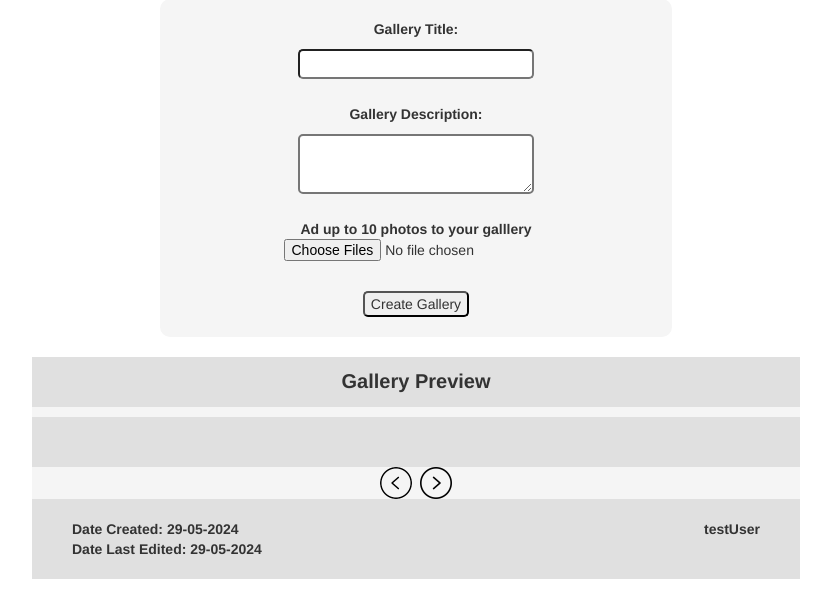
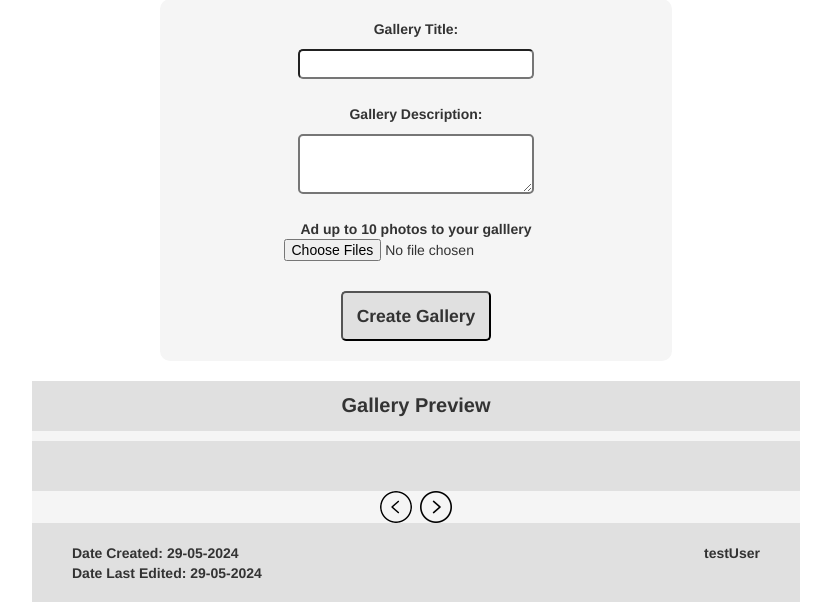
Before and after one commit to meghardie/GalleryWebsite, a Flask app: page /addGallery in a window 1280 px wide. Shown: the part 123-725 px from the top of the page, without its empty margins (224-1055 px from the left). Run offline with Flask 3, Linux system fonts and the light colour scheme; a user stored in the database is signed in; data comes from the database, SQL or seed files in the repository; some libraries are stand-ins or nearby versions.

Commit message:
more styling

```diff
--- a/app/static/style.css
+++ b/app/static/style.css
@@ -175,6 +175,14 @@
     margin-bottom: 50px;
 }
 
+#addGalleryForm input[type = submit]{
+    height: 50px;
+    width: 150px;
+    font-weight: bold;
+    background-color: var(--darkBackground);
+    font-size: 1.25em;
+}
+
 /* for settings page */
 #settingsForm{
     margin: auto;
--- a/app/templates/addGallery.html
+++ b/app/templates/addGallery.html
@@ -37,7 +37,6 @@
         <br>
         {{form.submit}}
     </form>
-    <div id = "test"></div>
 
     <div id = "galleryPreview">
         {% set dateCreated = currentDate %}
```
